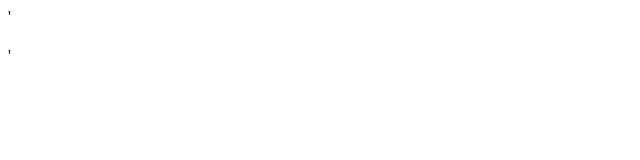
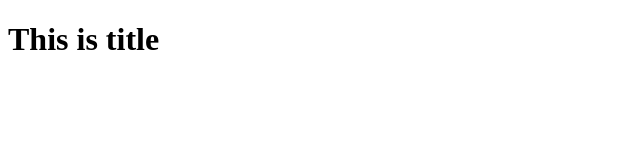
Before and after one commit to AyuubAbdi1/MA-WEbsite, a plain HTML site: page index.html in a window 1280 px wide. Shown: the whole page, without its empty margins (0-640 px from the left). Drawn offline with Linux system fonts and the light colour scheme.

Commit message:
Update index.html

```diff
--- a/index.html
+++ b/index.html
@@ -3,11 +3,11 @@
 <head>
     <meta charset="UTF-8">
     <meta name="viewport" content="width=device-width, initial-scale=1.0">
-    <title>Your Website Title</title>
+    <title>ManImDead</title>
 </head>
 <body>
-    '<h1>
-
-    </h1>'
+    <h1>
+        This is title
+    </h1>
 </body>
 </html>
```
